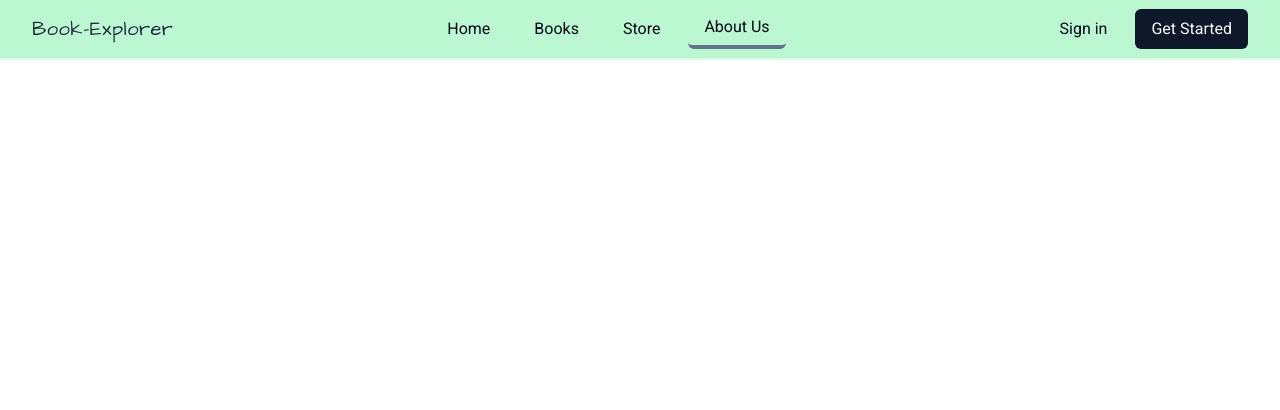
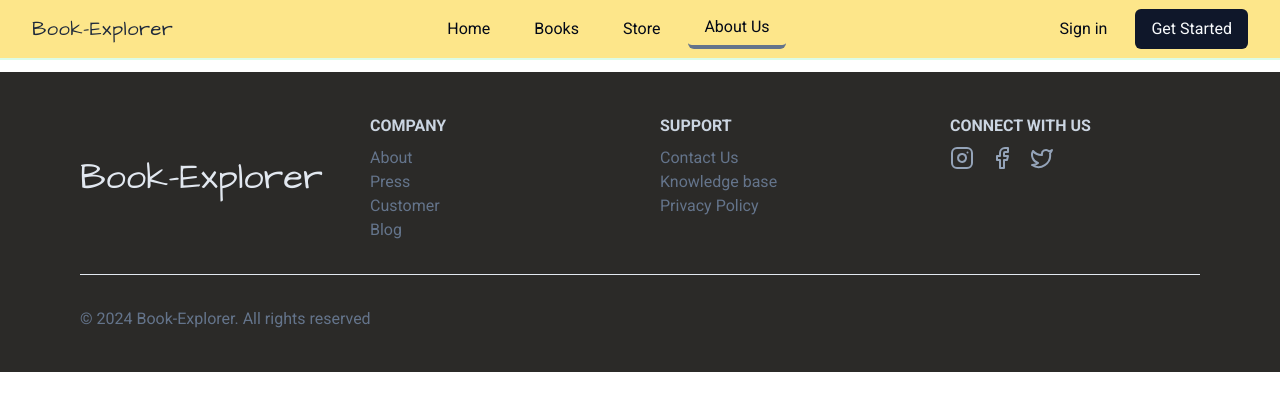
Before and after one commit to kabhinav577/bookexplorer, a Next.js app: page /about in a window 1280 px wide. Shown: the top 410 px of the page. Built offline with nearby package versions, Linux system fonts and the light colour scheme.

Commit message:
feat: adding footer

```diff
--- a/app/layout.tsx
+++ b/app/layout.tsx
@@ -2,6 +2,7 @@ import type { Metadata } from 'next';
 import { Roboto } from 'next/font/google';
 import './globals.css';
 import { Header } from '@/components/navbar/header';
+import { Footer } from '@/components/footer/footer';
 
 const roboto = Roboto({ subsets: ['latin'], weight: ['400', '700'] });
 
@@ -20,6 +21,7 @@ export default function RootLayout({
       <body className={roboto.className}>
         <Header />
         {children}
+        <Footer />
       </body>
     </html>
   );
--- /dev/null
+++ b/components/footer/footer.tsx
@@ -0,0 +1,74 @@
+import { Architects_Daughter } from 'next/font/google';
+import { InstagramIcon, FacebookIcon, TwitterIcon } from 'lucide-react';
+import Link from 'next/link';
+
+const architectsDaughter = Architects_Daughter({
+  subsets: ['latin'],
+  weight: '400',
+});
+
+export const Footer = () => {
+  return (
+    <div className="lg:px-20 w-full mt-12 h-full bg-[#2b2a28] lg:h-[300px] py-8 flex flex-col justify-center items-center gap-y-8">
+      <div className="grid grid-cols-2 lg:grid-cols-4 gap-10  w-full">
+        <div className="flex justify-end lg:justify-start items-center text-2xl lg:text-4xl text-slate-200 text-left">
+          <h2 className={architectsDaughter.className}>Book-Explorer</h2>
+          {/* <sup className="text-slate-500 text-xs">TM</sup> */}
+        </div>
+        <div className="flex flex-col items-center justify-center lg:justify-start lg:items-start gap-y-2">
+          <h3 className="text-slate-300 font-semibold uppercase">Company</h3>
+          <div className="flex flex-col items-start justify-between text-slate-500">
+            <Link href="/about">
+              <p>About</p>
+            </Link>
+            <Link href="/books">
+              <p>Press</p>
+            </Link>
+            <Link href="/books">
+              <p>Customer</p>
+            </Link>
+            <Link href="/books">
+              <p>Blog</p>
+            </Link>
+          </div>
+        </div>
+        <div className="flex flex-col items-center justify-center lg:justify-start lg:items-start gap-y-2">
+          <h3 className="text-slate-300 font-semibold uppercase">Support</h3>
+          <div className="flex flex-col items-start justify-between text-slate-500">
+            <Link href="/books">
+              <p>Contact Us</p>
+            </Link>
+            <Link href="/books">
+              <p>Knowledge base</p>
+            </Link>
+            <Link href="/books">
+              <p>Privacy Policy</p>
+            </Link>
+          </div>
+        </div>
+        <div className="flex flex-col items-center justify-center lg:justify-start lg:items-start gap-y-2">
+          <h3 className="text-slate-300 font-semibold uppercase">
+            Connect with us
+          </h3>
+          <div className="flex items-center justify-start gap-x-4">
+            <Link href="/books">
+              <InstagramIcon className="w-6 h-6 text-slate-400 hover:text-slate-300" />
+            </Link>
+            <Link href="/books">
+              <FacebookIcon className="w-6 h-6 text-slate-400 hover:text-slate-300" />
+            </Link>
+            <Link href="/books">
+              <TwitterIcon className="w-6 h-6 text-slate-400 hover:text-slate-300" />
+            </Link>
+          </div>
+        </div>
+      </div>
+      <hr className="w-full h-[1px] shadow-lg" />
+      <div className="w-full flex justify-center lg:justify-start items-center">
+        <p className="text-slate-500 text-center">
+          © 2024 Book-Explorer. All rights reserved
+        </p>
+      </div>
+    </div>
+  );
+};
--- a/components/navbar/header.tsx
+++ b/components/navbar/header.tsx
@@ -20,7 +20,7 @@ export const Header = ({ className }: Props) => {
       <header className="hidden lg:block">
         <div
           className={cn(
-            'h-[60px] lg:w-full flex lg:fixed top-0 px-8 items-center justify-between bg-green-200 border-b-2 border-green-100',
+            'h-[60px] lg:w-full flex lg:fixed top-0 px-8 items-center justify-between border-b-2 bg-amber-200 border-green-100',
             className
           )}
         >
```
